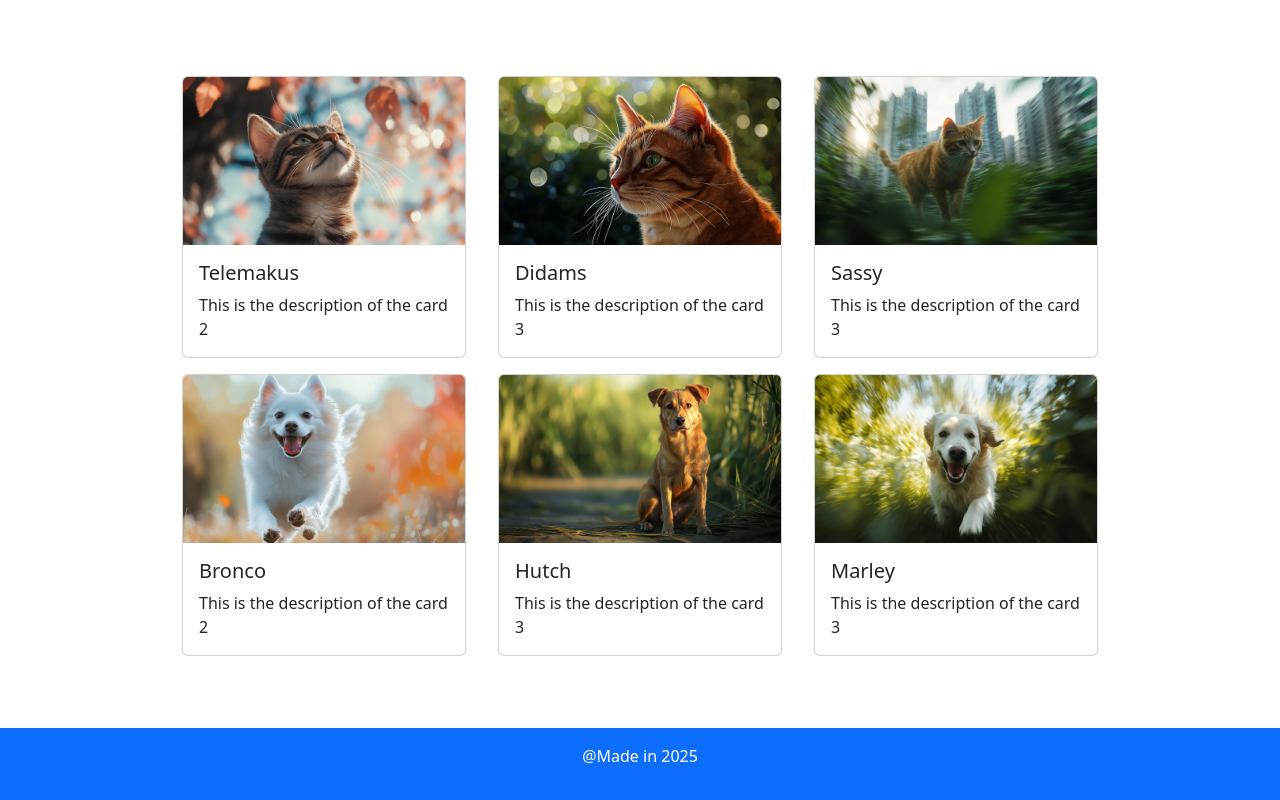
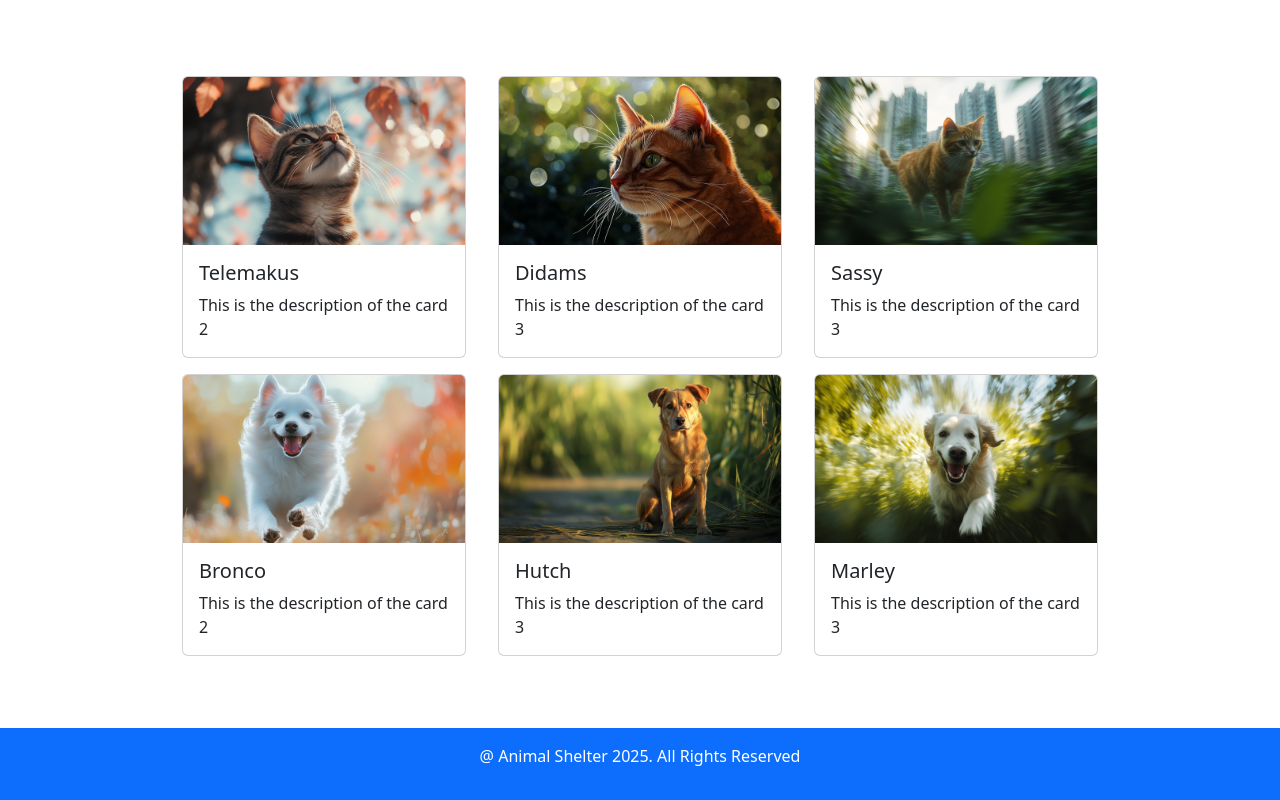
Before and after one commit to AlexSvet117/animal-shelter-landing-page, a React (Vite) app: page / in a window 1280 px wide. Shown: the part 388-1188 px from the top of the page. Built offline with nearby package versions, Linux system fonts and the light colour scheme.

Commit message:
Footer update

```diff
--- a/src/components/Footer.jsx
+++ b/src/components/Footer.jsx
@@ -3,7 +3,7 @@ Footer
 function Footer() {
   return (
     <div className="text-bg-primary mt-3 p-3">
-      <p className="text-center text-body-light">@Made in 2025</p>
+      <p className="text-center text-body-light">@ Animal Shelter 2025. All Rights Reserved</p>
     </div>
   )
 }
```
